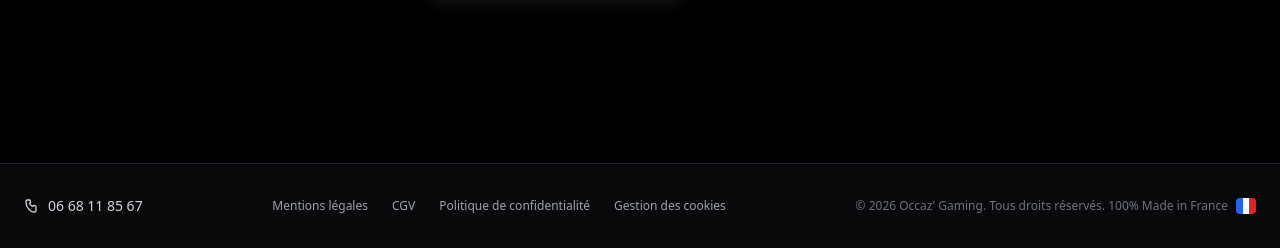
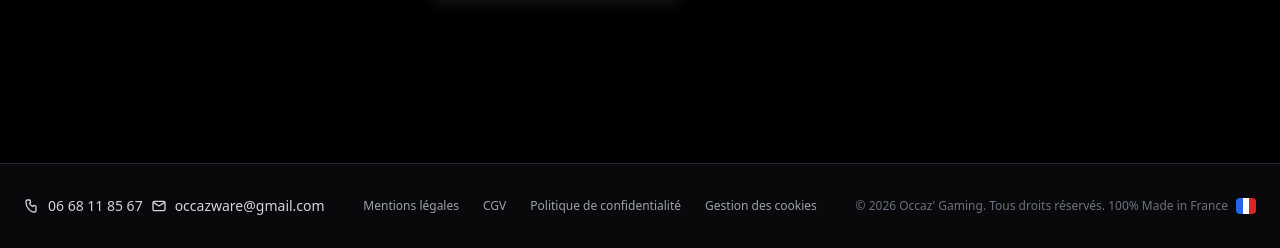
Before and after one commit to ak94u/ak94u-site_occazware, a Flask app: page / in a window 1280 px wide. Shown: the part 608-856 px from the top of the page. Run offline with Flask 3, Linux system fonts and the light colour scheme; some libraries are stand-ins or nearby versions.

Commit message:
Ajout d'un contact par e-mail et d'une icone fais avec des vecteurs avec la balise svg pris en compte par tailwind CSS

```diff
--- a/templates/base.html
+++ b/templates/base.html
@@ -90,6 +90,11 @@
                     <path stroke-linecap="round" stroke-linejoin="round" stroke-width="2" d="M3 5a2 2 0 012-2h3.28a1 1 0 01.94.725l.548 2.2a1 1 0 01-.321.988l-1.305.98a10.582 10.582 0 004.872 4.872l.98-1.305a1 1 0 01.988-.321l2.2.548a1 1 0 01.725.94V19a2 2 0 01-2 2h-1C9.716 21 3 14.284 3 6V5z" />
                 </svg>
                 <a href="tel:+33668118567" class="hover:text-black dark:hover:text-white transition">06 68 11 85 67</a>
+                <svg xmlns="http://www.w3.org/2000/svg" class="h-4 w-4" fill="none" viewBox="0 0 24 24" stroke="currentColor">
+                     <rect x="3" y="5" width="18" height="14" rx="2" ry="2" stroke-width="2" />
+                     <path d="M4 7L12 12L20 7" stroke-width="2" stroke-linecap="round" stroke-linejoin="round" />
+                </svg>
+                <a href="mailto:occazware@gmail.com" class="hover:text-black dark:hover:text-white transition">occazware@gmail.com</a>
             </div>
 
             <div class="flex flex-wrap justify-center gap-x-6 gap-y-2 text-xs">
```
